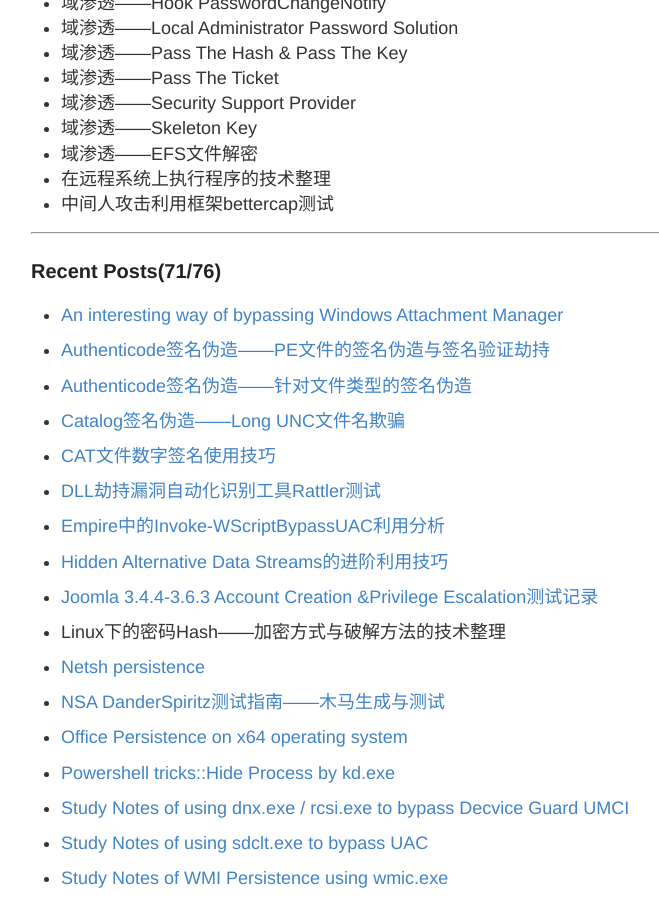
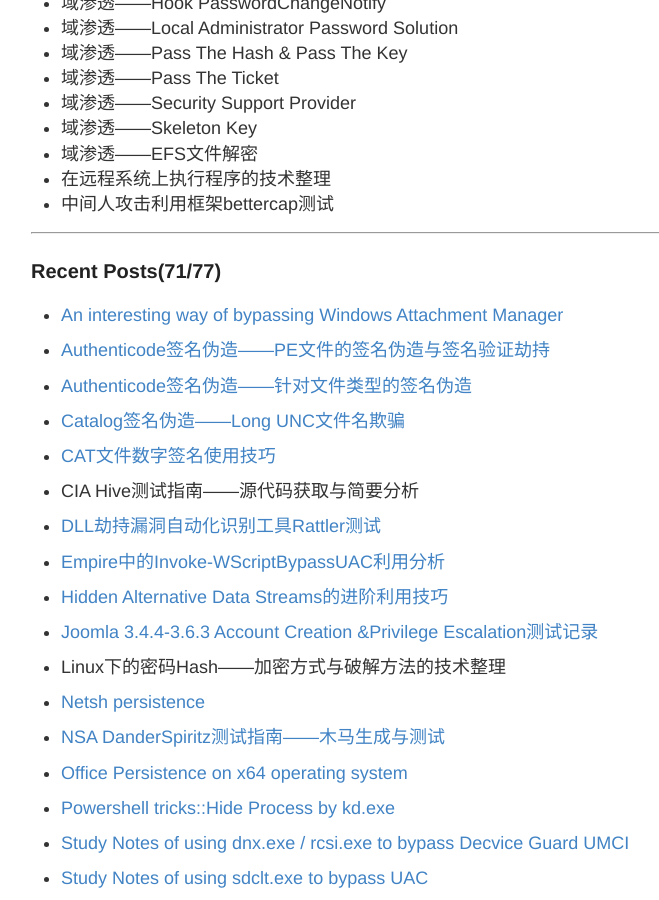
Before and after one commit to 3gstudent/backup-3gstudent.github.io, a Jekyll site: the page built from about.md, in a window 1280 px wide and 900 px high, scrolled down 1726 px. Shown: the whole window, without its empty margins (249-908 px from the left). Built offline with Jekyll 4.4.1, drawn with Linux system fonts in a browser that asks for light colours.

Commit message:
Update about.md

```diff
--- a/about.md
+++ b/about.md
@@ -68,7 +68,7 @@ Github:   [3gstudent](https://github.com/3gstudent)
 
 ---
 
-### Recent Posts(71/76)
+### Recent Posts(71/77)
 
 -
  [An interesting way of bypassing Windows Attachment Manager](https://3gstudent.github.io/3gstudent.github.io/An-interesting-way-of-bypassing-Windows-Attachment-Manager/)
@@ -84,6 +84,9 @@ Github:   [3gstudent](https://github.com/3gstudent)
 
 -
  [CAT文件数字签名使用技巧](https://3gstudent.github.io/3gstudent.github.io/CAT%E6%96%87%E4%BB%B6%E6%95%B0%E5%AD%97%E7%AD%BE%E5%90%8D%E4%BD%BF%E7%94%A8%E6%8A%80%E5%B7%A7/)
+
+-
+ CIA Hive测试指南——源代码获取与简要分析
 
 -
  [DLL劫持漏洞自动化识别工具Rattler测试](https://3gstudent.github.io/3gstudent.github.io/DLL%E5%8A%AB%E6%8C%81%E6%BC%8F%E6%B4%9E%E8%87%AA%E5%8A%A8%E5%8C%96%E8%AF%86%E5%88%AB%E5%B7%A5%E5%85%B7Rattler%E6%B5%8B%E8%AF%95/)
```
